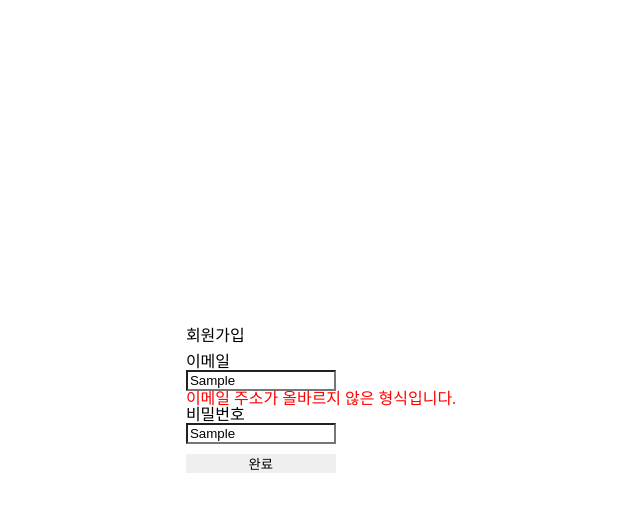
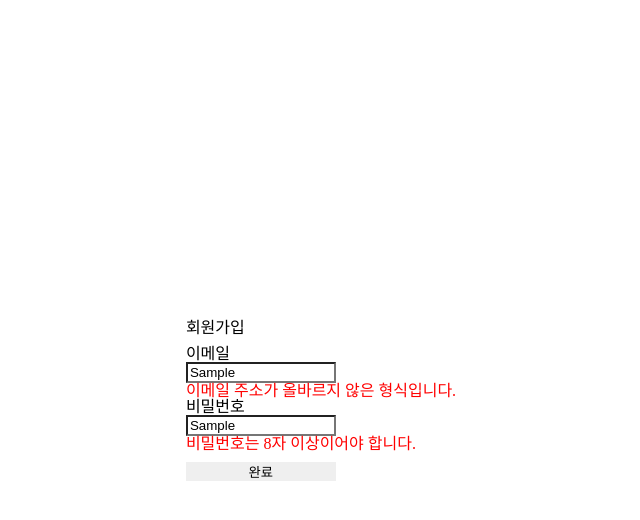
Before and after one commit to NamJwong/wanted-pre-onboarding-challenge-fe-1, a React (Create React App) app: page /join in a window 1280 px wide. Both pictures are taken after typing "Sample", "Sample" into the empty fields and a click on the button "완료". Shown: the top 520 px of the page, without its empty margins (319-959 px from the left). Built offline with nearby package versions, Linux system fonts and the light colour scheme.

Commit message:
feat: 비밀번호 유효성 검사 구현

```diff
--- a/src/auth/AuthForm.tsx
+++ b/src/auth/AuthForm.tsx
@@ -12,6 +12,8 @@ interface AuthFormProps {
   password: {
     value: string;
     onChange: (newValue: string) => void;
+    errorMessage?: string;
+    isValid?: boolean;
   };
 }
 
@@ -27,6 +29,7 @@ export default function AuthForm(props: AuthFormProps) {
         onChange={password.onChange}
         width="150px"
       />
+      {password.isValid || <StErrorMessage>{password.errorMessage}</StErrorMessage>}
       <StButton>완료</StButton>
     </Form>
   );
--- a/src/auth/join/index.tsx
+++ b/src/auth/join/index.tsx
@@ -4,8 +4,13 @@ import useInput from 'common/hooks/useInput';
 
 export default function Join() {
   const emailReg = /^(.+)@(.+)\.(.+)/;
-  const { value: email, onChange: onChangeEmail, isValid } = useInput('', emailReg);
-  const { value: password, onChange: onChangePassword } = useInput('');
+  const { value: email, onChange: onChangeEmail, isValid: isValidEmail } = useInput('', emailReg);
+  const passwordReg = /.{8,}/;
+  const {
+    value: password,
+    onChange: onChangePassword,
+    isValid: isValidPassword,
+  } = useInput('', passwordReg);
   return (
     <div>
       <StTitle>회원가입</StTitle>
@@ -14,9 +19,14 @@ export default function Join() {
           value: email,
           onChange: onChangeEmail,
           errorMessage: '이메일 주소가 올바르지 않은 형식입니다.',
-          isValid: isValid,
+          isValid: isValidEmail,
         }}
-        password={{ value: password, onChange: onChangePassword }}
+        password={{
+          value: password,
+          onChange: onChangePassword,
+          errorMessage: '비밀번호는 8자 이상이어야 합니다.',
+          isValid: isValidPassword,
+        }}
       />
     </div>
   );
```
